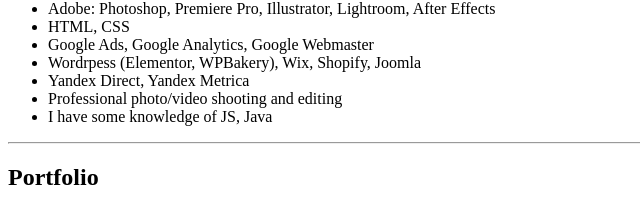
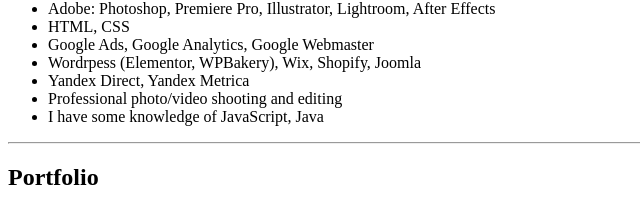
Before and after one commit to Bereshka/rsschool-cv, a plain HTML site: page index.html in a window 1280 px wide. Shown: the part 771-979 px from the top of the page, 0-640 px from the left. Drawn offline with Linux system fonts and the light colour scheme.

```diff
--- a/index.html
+++ b/index.html
@@ -28,7 +28,7 @@
 <li>Wordrpess (Elementor, WPBakery), Wix, Shopify, Joomla</li>
 <li>Yandex Direct, Yandex Metrica</li>
 <li>Professional photo/video shooting and editing</li>
-<li>I have some knowledge of JS, Java</li>
+<li>I have some knowledge of JavaScript, Java</li>
 </ul>
 <hr>
 <h2>Portfolio</h2>
```
